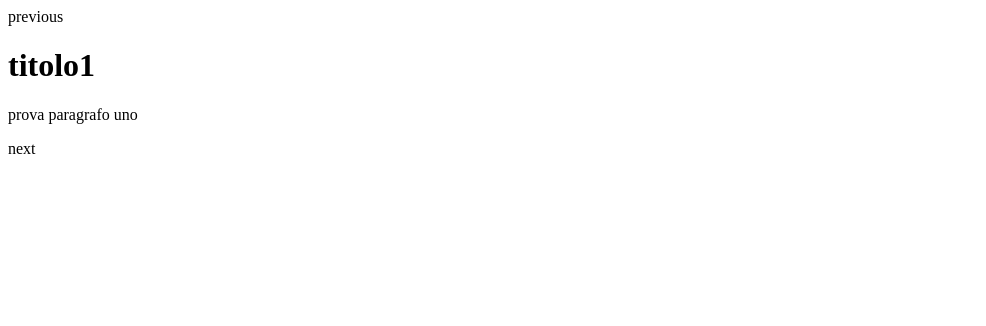
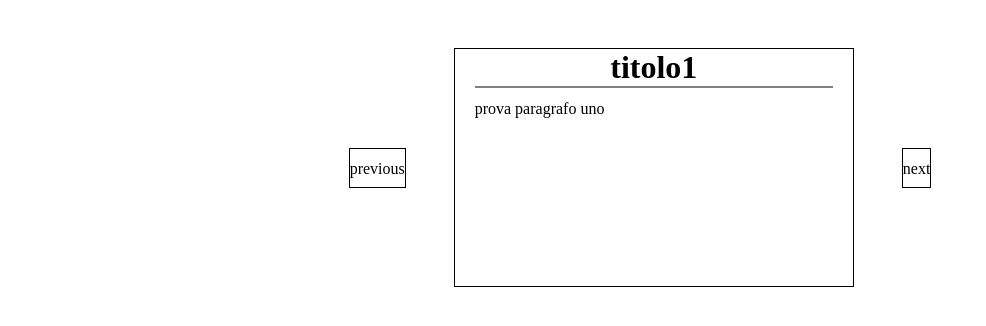
Before and after one commit to GalluFrancesco/js-array-carousel, a plain HTML site: page index.html in a window 1280 px wide. Shown: the whole page, without its empty margins (0-986 px from the left). Drawn offline with Linux system fonts and the light colour scheme.

Commit message:
Add: layout

```diff
--- /dev/null
+++ b/css/style.css
@@ -0,0 +1,37 @@
+*{
+    margin: 0;
+    padding: 0;
+    box-sizing: border-box;
+}
+
+.container{
+    display: flex;
+    justify-content: center;
+    align-items: center;
+    width: 100%;
+    padding: 48px;
+}
+
+.box-testo{
+    width: 400px;
+    margin: 0 48px;
+    border: black 1px solid;
+}
+
+h1{
+    text-align: center;
+}
+
+p{
+    border-top: gray 2px solid;
+    width: 90%;
+    height: 200px;
+    padding: 12px 0;
+    margin: 0 auto;
+}
+
+.next, .previous{
+    height: 40px;
+    line-height: 40px;
+    border: black 1px solid;
+}
--- a/index.html
+++ b/index.html
@@ -4,6 +4,8 @@
     <meta charset="UTF-8">
     <meta http-equiv="X-UA-Compatible" content="IE=edge">
     <meta name="viewport" content="width=device-width, initial-scale=1.0">
+
+    <link rel="stylesheet" href="./css/style.css">
     <title>Document</title>
 </head>
 <body>
```
